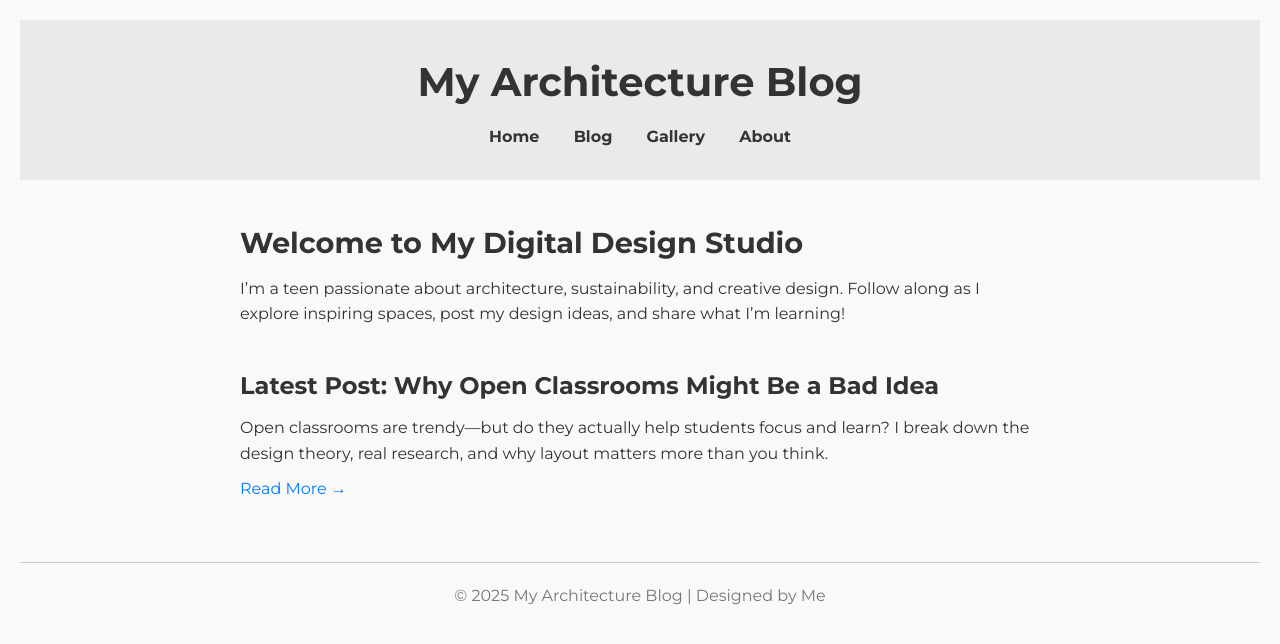
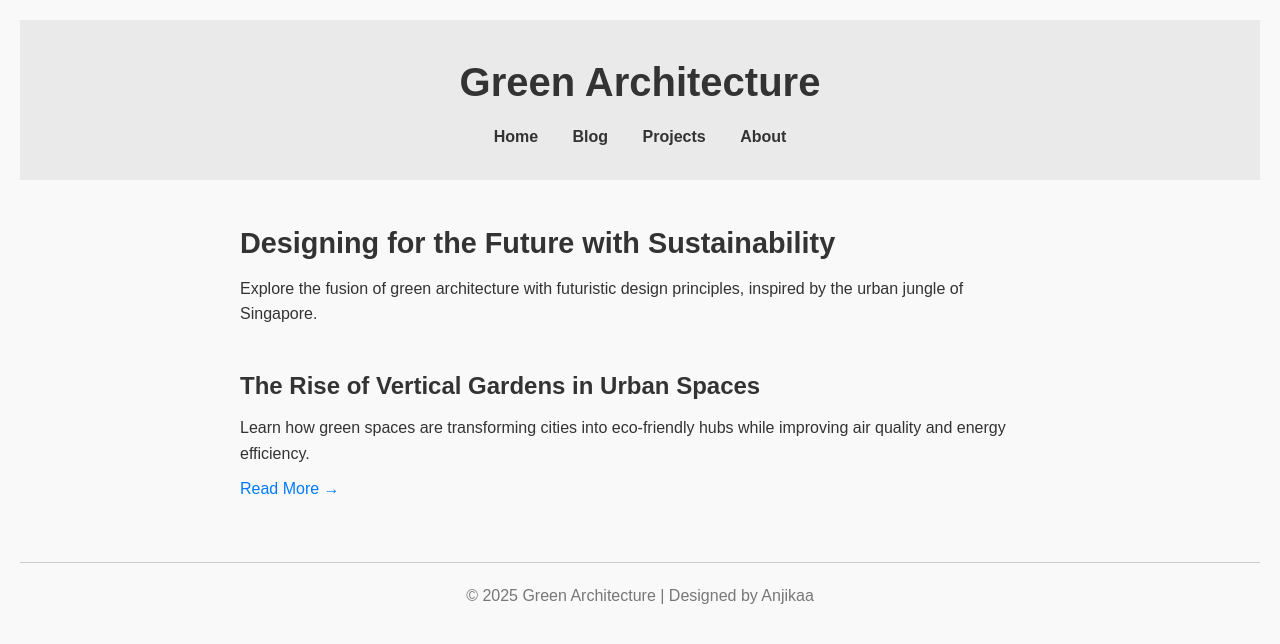
Before and after one commit to ak12ar/Architecture, a plain HTML site: page index.html in a window 1280 px wide. Drawn offline with Linux system fonts and the light colour scheme.

Commit message:
Update index.html

```diff
--- a/index.html
+++ b/index.html
@@ -3,36 +3,38 @@
 <head>
   <meta charset="UTF-8" />
   <meta name="viewport" content="width=device-width, initial-scale=1.0"/>
-  <title>My Architecture Blog</title>
+  <title>Green Architecture Designs</title>
   <link rel="stylesheet" href="style.css" />
-  <link href="https://fonts.googleapis.com/css2?family=Montserrat:wght@400;700&display=swap" rel="stylesheet">
+  <link href="https://fonts.googleapis.com/css2?family=Roboto:wght@100;400&family=Quicksand:wght@500&display=swap" rel="stylesheet">
 </head>
 <body>
   <header>
-    <h1>My Architecture Blog</h1>
+    <div class="logo">
+      <h1>Green Architecture</h1>
+    </div>
     <nav>
       <a href="#">Home</a>
       <a href="#">Blog</a>
-      <a href="#">Gallery</a>
+      <a href="#">Projects</a>
       <a href="#">About</a>
     </nav>
   </header>
 
   <main>
     <section class="intro">
-      <h2>Welcome to My Digital Design Studio</h2>
-      <p>I’m a teen passionate about architecture, sustainability, and creative design. Follow along as I explore inspiring spaces, post my design ideas, and share what I’m learning!</p>
+      <h2>Designing for the Future with Sustainability</h2>
+      <p>Explore the fusion of green architecture with futuristic design principles, inspired by the urban jungle of Singapore.</p>
     </section>
 
     <section class="featured-post">
-      <h3>Latest Post: Why Open Classrooms Might Be a Bad Idea</h3>
-      <p>Open classrooms are trendy—but do they actually help students focus and learn? I break down the design theory, real research, and why layout matters more than you think.</p>
+      <h3>The Rise of Vertical Gardens in Urban Spaces</h3>
+      <p>Learn how green spaces are transforming cities into eco-friendly hubs while improving air quality and energy efficiency.</p>
       <a href="#">Read More →</a>
     </section>
   </main>
 
   <footer>
-    <p>© 2025 My Architecture Blog | Designed by Me</p>
+    <p>© 2025 Green Architecture | Designed by Anjikaa</p>
   </footer>
 </body>
 </html>
```
